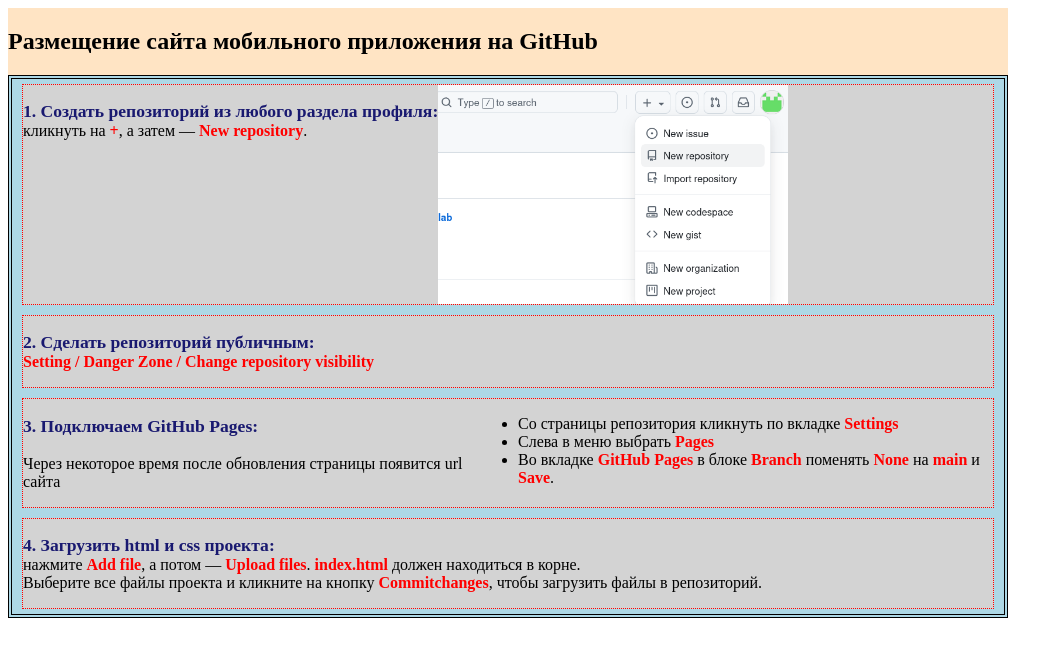
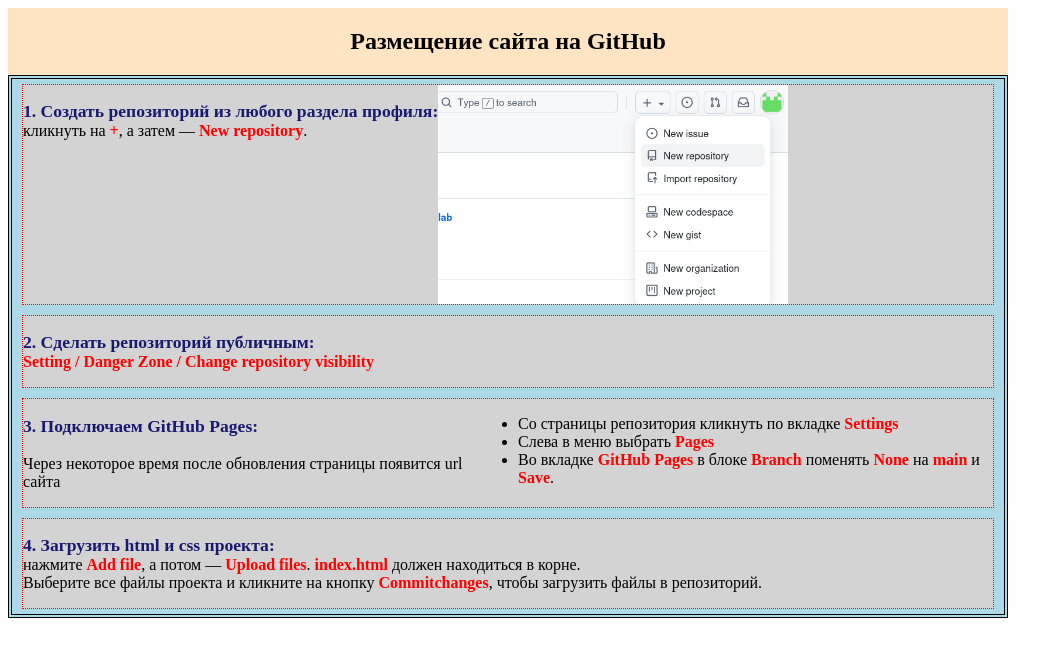
Before and after one commit to nick6008/lv_kbp, a plain HTML site: page index.html in a window 1280 px wide. Shown: the whole page, without its empty margins (0-1063 px from the left). Drawn offline with Linux system fonts and the light colour scheme.

Commit message:
Add files via upload

```diff
--- a/index.html
+++ b/index.html
@@ -10,7 +10,7 @@
 <body>
     <div class="wrapper f0">
         <div class="f1 color1 center_y">
-            <h2>Размещение сайта мобильного приложения на GitHub</h2>
+            <h2 align='center'>Размещение сайта на GitHub</h2>
         </div>
         <div class="f2 color2">
 
```
